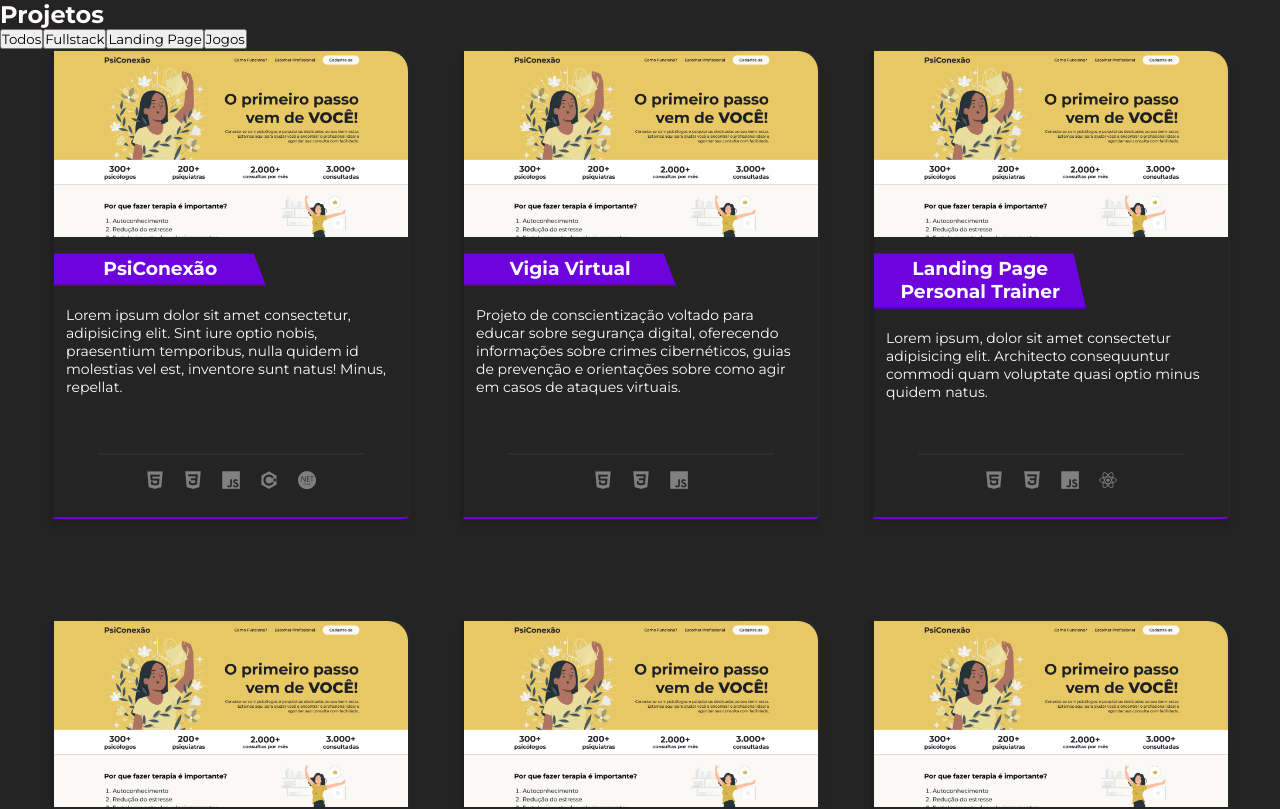
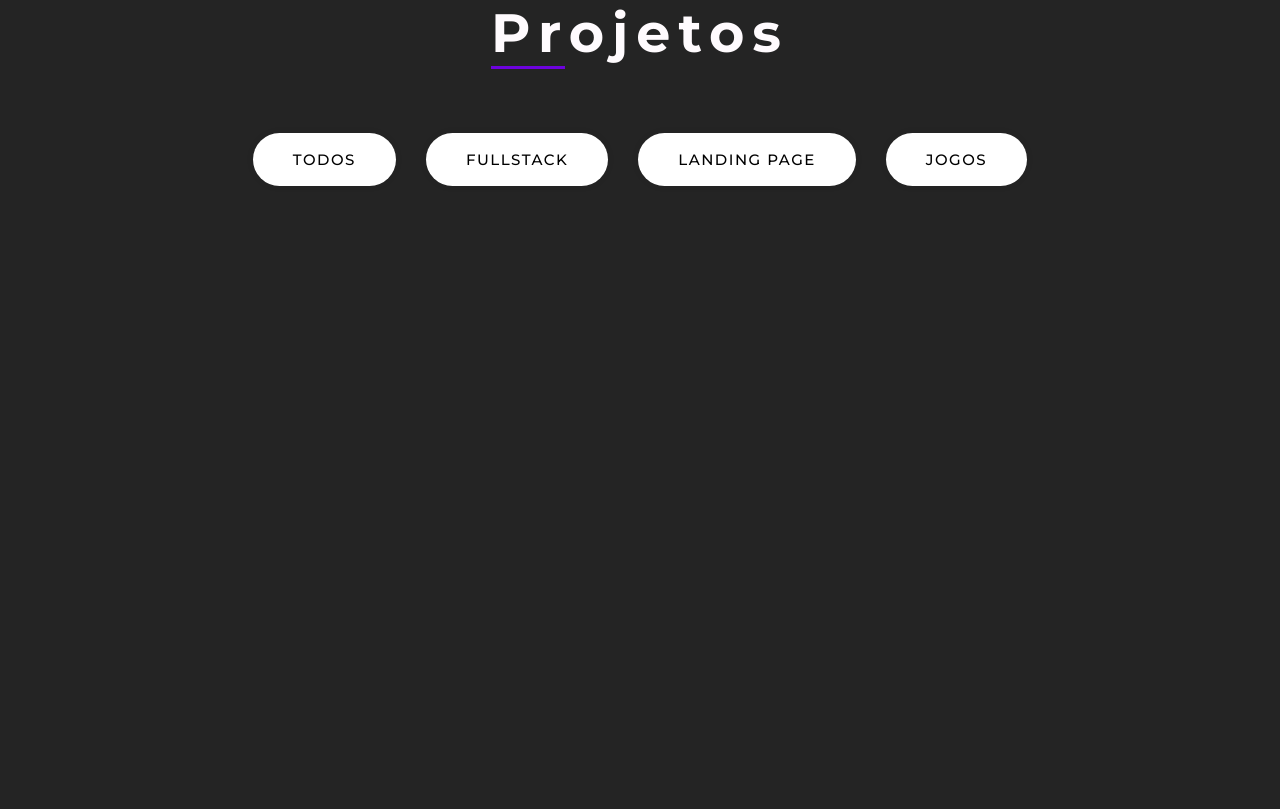
Before and after one commit to emersonjuunior/portfolio, a React (Vite) app: page / in a window 1280 px wide. Shown: the top 809 px of the page. Built offline with nearby package versions, Linux system fonts and the light colour scheme.

Commit message:
Desenvolvimento do componente Projects

```diff
--- a/index.html
+++ b/index.html
@@ -4,6 +4,7 @@
     <meta charset="UTF-8" />
     <meta name="viewport" content="width=device-width, initial-scale=1.0" />
     <link rel="stylesheet" href="https://cdn.jsdelivr.net/npm/devicon@latest/devicon.min.css">
+    <link rel="stylesheet" href="https://cdnjs.cloudflare.com/ajax/libs/font-awesome/6.4.0/css/all.min.css">
     <title>emerson jr - dev</title>
   </head>
   <body>
--- a/src/index.css
+++ b/src/index.css
@@ -12,6 +12,6 @@ body {
   background-color: #242424;
 }
 
-button {
-  color: black
+h1 {
+  font-size: 54px;
 }
--- a/src/pages/Projects.css
+++ b/src/pages/Projects.css
@@ -1,4 +1,77 @@
-#project-cards-container {
+#projects-title-container {
+  display: flex;
+  align-items: center;
+  justify-content: center;
+}
+
+#projects-title {
+  text-align: center;
+  margin-bottom: .6em;
+  letter-spacing: 8px;
+}
+
+#projects-title::after {
+  content: "";
+  display: block;
+  width: 25%;
+  height: 3px;
+  background-color: #6D03DD;
+}
+
+/* buttons */
+#category-buttons-container {
+  display: flex;
+  justify-content: center;
+  align-items: center;
+  gap: 30px;
+  margin-bottom: 3em;
+  margin-top: 2em;
+}
+
+.category-button {
+  color: #000;
+  padding: 17px 40px;
+  border-radius: 50px;
+  cursor: pointer;
+  border: 0;
+  background-color: white;
+  box-shadow: rgb(0 0 0 / 5%) 0 0 8px;
+  letter-spacing: 1.5px;
+  text-transform: uppercase;
+  font-size: 15px;
+  font-weight: 450;
+  transition: all 0.5s ease;
+}
+
+.category-button:hover {
+  letter-spacing: 3px;
+  background: linear-gradient(
+    90deg,
+    rgba(109, 3, 221, 1) 10%,
+    rgba(29, 120, 116, 1) 56%,
+    rgba(29, 120, 116, 1) 90%
+  );
+  color: #fffbfe;
+  box-shadow: rgb(109, 3, 221) 0px 7px 206D03DDpx 0px;
+}
+
+.category-button:active,
+.button-active {
+  letter-spacing: 3px;
+  background: linear-gradient(
+    90deg,
+    rgba(109, 3, 221, 1) 10%,
+    rgba(29, 120, 116, 1) 56%,
+    rgba(29, 120, 116, 1) 90%
+  );
+  color: #fffbfe;
+  box-shadow: rgb(109, 3, 221) 0px 0px 0px 0px;
+  transform: translateY(2px);
+  transition: 100ms;
+}
+
+/* project cards */
+.project-cards-container {
   width: 100%;
   height: 100%;
   display: flex;
@@ -11,11 +84,11 @@
   width: 360px;
   height: 470px;
   border: 2px solid #272727;
-  border-bottom-color: #6d03dd;
+  border-bottom-color: #6D03DD;
   border-left: 4px solid #1f1f1f;
   box-shadow: 0 8px 8px rgba(0, 0, 0, 0.1);
   border-radius: 5px;
-  margin-bottom: 50px;
+  margin-bottom: 2.5em;
 }
 
 .project-image-container {
@@ -38,13 +111,13 @@
 }
 
 .project-button {
-  border: 5px solid #686767;
+  border: 5px solid rgb(34, 146, 140);
   border-radius: 5px;
   background-color: transparent;
   transition: 0.5s;
   width: 60%;
-  height: 60px;
-  background-color: rgba(152, 153, 153, 0.7);
+  height: 65px;
+  background-color: rgba(36, 177, 170, 0.6);
   font-size: 24px;
   font-weight: 650;
   position: absolute;
@@ -53,6 +126,7 @@
   transform: translate(-50%, -50%);
   transition: left 0.8s ease, opacity 0.3s ease;
   opacity: 0;
+  visibility: hidden;
 }
 
 .project-info-container {
@@ -60,13 +134,33 @@
   max-height: 200px;
 }
 
+.card-top-container {
+  display: flex;
+  justify-content: space-between;
+}
+
+.acess-icons-container {
+  display: flex;
+  gap: 14px;
+  padding-right: 10px;
+}
+
+.acess-icon {
+  cursor: pointer;
+  font-size: 19px;
+}
+
+.fa-github {
+  font-size: 20px;
+}
+
 .project-title-wrapper {
   width: 60%;
   height: 30px;
   min-height: fit-content;
   padding: 4px;
-  background-color: #6d03dd;
-  border-bottom: 2px solid #5805b1;
+  background-color: #6D03DD;
+  border-bottom: 2px solid #6D03DD;
   display: flex;
   justify-content: center;
   align-items: center;
@@ -99,10 +193,13 @@
   gap: 20px;
 }
 
-.icon {
+.project-card i {
   color: #808080;
+  transition: 0.3s;
+}
+
+.project-icons i {
   font-size: 18px;
-  transition: .3s;
 }
 
 /* hover animations */
@@ -118,6 +215,7 @@
   left: 50%;
   transform: translateX(-50%) translateY(-50%);
   opacity: 1; /* shows the button */
+  visibility: visible;
 }
 
 .project-card:hover .line {
@@ -128,6 +226,24 @@
   cursor: pointer;
 }
 
-.project-card:hover .icon {
+.project-card:hover i {
   color: #dfdfdf;
 }
+
+.project-cards-container {
+  opacity: 0;
+  transform: translateX(-100%);
+  transition: opacity 1s ease-out, transform 1s ease-out;
+}
+
+/* slide in animation */
+.project-cards-container {
+  opacity: 0;
+  transform: translateX(-100%);
+  transition: opacity 1s ease-out, transform 1s ease-out;
+}
+
+.project-cards-container.active-animation {
+  opacity: 1;
+  transform: translateX(0);
+}
--- a/src/pages/Projects.jsx
+++ b/src/pages/Projects.jsx
@@ -1,24 +1,89 @@
 import "./Projects.css";
-import { useState } from "react";
+import { useState, useEffect } from "react";
 import { projects } from "../data/projects";
 import { useFilterTechnologies } from "../hooks/useFilterTechnologies";
 
 const Projects = () => {
   const [category, setCategory] = useState("Todos");
+  const [activeButton, setActiveButton] = useState(null);
+  const [isVisible, setIsVisible] = useState(false);
+
+  const changeCategory = (value) => {
+    setIsVisible(false);
+
+    setTimeout(() => {
+      setCategory(value);
+      setIsVisible(true);
+    }, 600);
+  };
 
   return (
-    <section>
-      <h2>Projetos</h2>
-
-      <button onClick={() => setCategory("Todos")}>Todos</button>
-      <button onClick={() => setCategory("Fullstack")}>Fullstack</button>
-      <button onClick={() => setCategory("Landing Page")}>Landing Page</button>
-      <button onClick={() => setCategory("Jogos")}>Jogos</button>
-
-      <div id="project-cards-container">
+    <section id="projects">
+      <div id="projects-title-container">
+        <h1 id="projects-title">Projetos</h1>
+      </div>
+      <div id="category-buttons-container">
+        <button
+          className={
+            activeButton === "1"
+              ? "button-active category-button"
+              : "category-button"
+          }
+          onClick={() => {
+            changeCategory("Todos");
+            setActiveButton("1");
+          }}
+        >
+          Todos
+        </button>
+        <button
+          className={
+            activeButton === "2"
+              ? "button-active category-button"
+              : "category-button"
+          }
+          onClick={() => {
+            changeCategory("Fullstack");
+            setActiveButton("2");
+          }}
+        >
+          Fullstack
+        </button>
+        <button
+          className={
+            activeButton === "3"
+              ? "button-active category-button"
+              : "category-button"
+          }
+          onClick={() => {
+            changeCategory("Landing Page");
+            setActiveButton("3");
+          }}
+        >
+          Landing Page
+        </button>
+        <button
+          className={
+            activeButton === "4"
+              ? "button-active category-button"
+              : "category-button"
+          }
+          onClick={() => {
+            changeCategory("Jogos");
+            setActiveButton("4");
+          }}
+        >
+          Jogos
+        </button>
+      </div>
+      <div
+        className={`project-cards-container ${
+          isVisible ? "active-animation" : ""
+        }`}
+      >
         {projects.map((project, index) => {
           const arrCategories = useFilterTechnologies(project.technologies);
-          if(!project.categories.includes(category)){
+          if (!project.categories.includes(category)) {
             return;
           }
           return (
@@ -31,33 +96,39 @@ const Projects = () => {
                 <button className="project-button">Acessar</button>
               </div>
               <div className="project-info-container">
-                <div className="project-title-wrapper">
-                  <h3>{project.name}</h3>
+                <div className="card-top-container">
+                  <div className="project-title-wrapper">
+                    <h3>{project.name}</h3>
+                  </div>
+                  <div className="acess-icons-container">
+                    <i className="acess-icon fa-brands fa-github"></i>
+                    <i className="acess-icon fa-solid fa-up-right-from-square"></i>
+                  </div>
                 </div>
                 <div className="project-description">{project.description}</div>
               </div>
               <div className="line"></div>
               <div className="project-icons">
                 {arrCategories.includes("1") && (
-                  <i className="icon devicon-html5-plain"></i>
+                  <i className="devicon-html5-plain"></i>
                 )}
                 {arrCategories.includes("2") && (
-                  <i className="icon devicon-css3-plain"></i>
+                  <i className="devicon-css3-plain"></i>
                 )}
                 {arrCategories.includes("3") && (
-                  <i className="icon devicon-javascript-plain"></i>
+                  <i className="devicon-javascript-plain"></i>
                 )}
                 {arrCategories.includes("4") && (
-                  <i className="icon devicon-csharp-plain"></i>
+                  <i className="devicon-csharp-plain"></i>
                 )}
                 {arrCategories.includes("5") && (
-                  <i className="icon devicon-dotnetcore-plain"></i>
+                  <i className="devicon-dotnetcore-plain"></i>
                 )}
                 {arrCategories.includes("6") && (
-                  <i className="icon devicon-react-original"></i>
+                  <i className="devicon-react-original"></i>
                 )}
                 {arrCategories.includes("7") && (
-                  <i className="icon devicon-firebase-plain"></i>
+                  <i className="devicon-firebase-plain"></i>
                 )}
               </div>
             </div>
```
